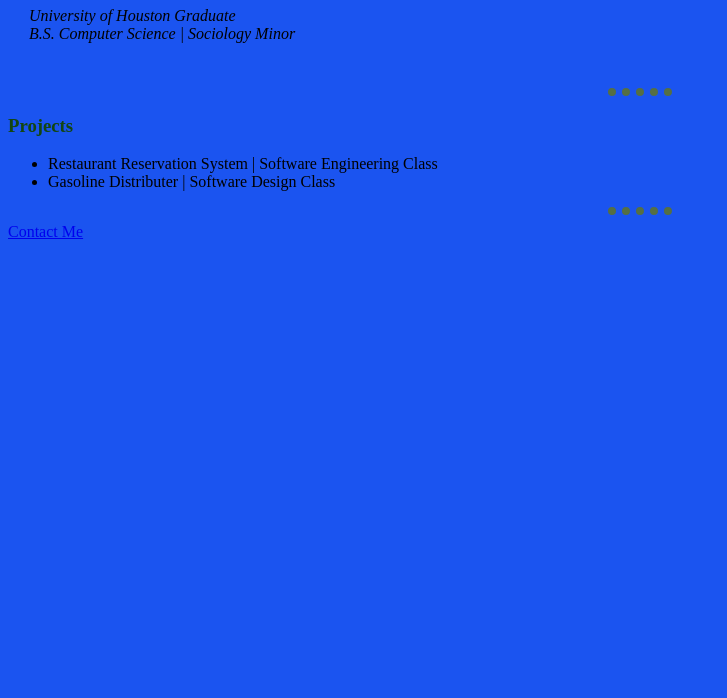
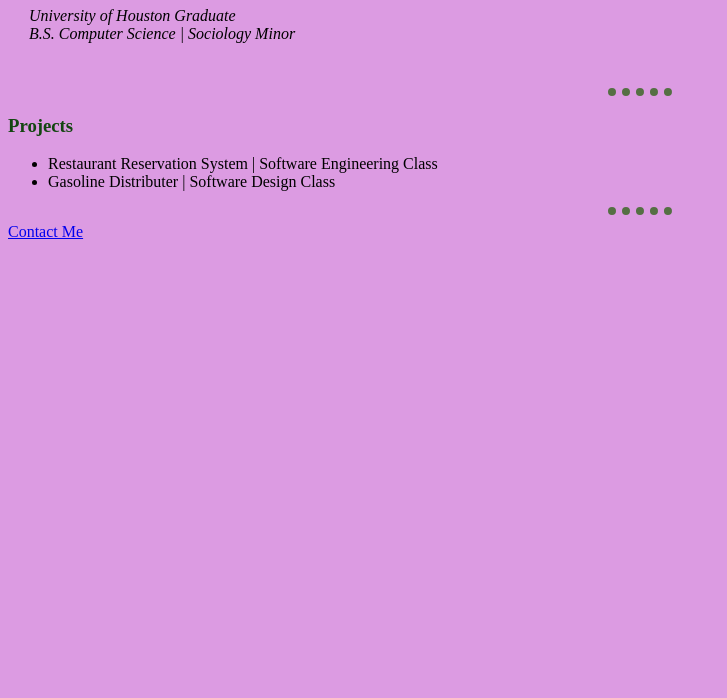
Before and after one commit to ScarlettBaeza/Personal-Site, a plain HTML site: page index.html in a window 1280 px wide. Shown: the part 102-800 px from the top of the page, without its empty margins (0-727 px from the left). Drawn offline with Linux system fonts and the light colour scheme.

Commit message:
minor changes

```diff
--- a/css/styles.css
+++ b/css/styles.css
@@ -1,5 +1,5 @@
 body {
-    background-color: #1b54f0;
+    background-color: #dc9be2;
 }
 
 hr {
--- a/index.html
+++ b/index.html
@@ -8,7 +8,7 @@
       name="description"
       content="Scarlett Baeza is a current university student studying computer science. She aspires to be a web developer."/>
     <link rel="stylesheet" href="css/styles.css">
-    <title>Welcome to my page!</title>
+    <title>Welcome to my page!!!</title>
   </head>
 
   <body>
```
